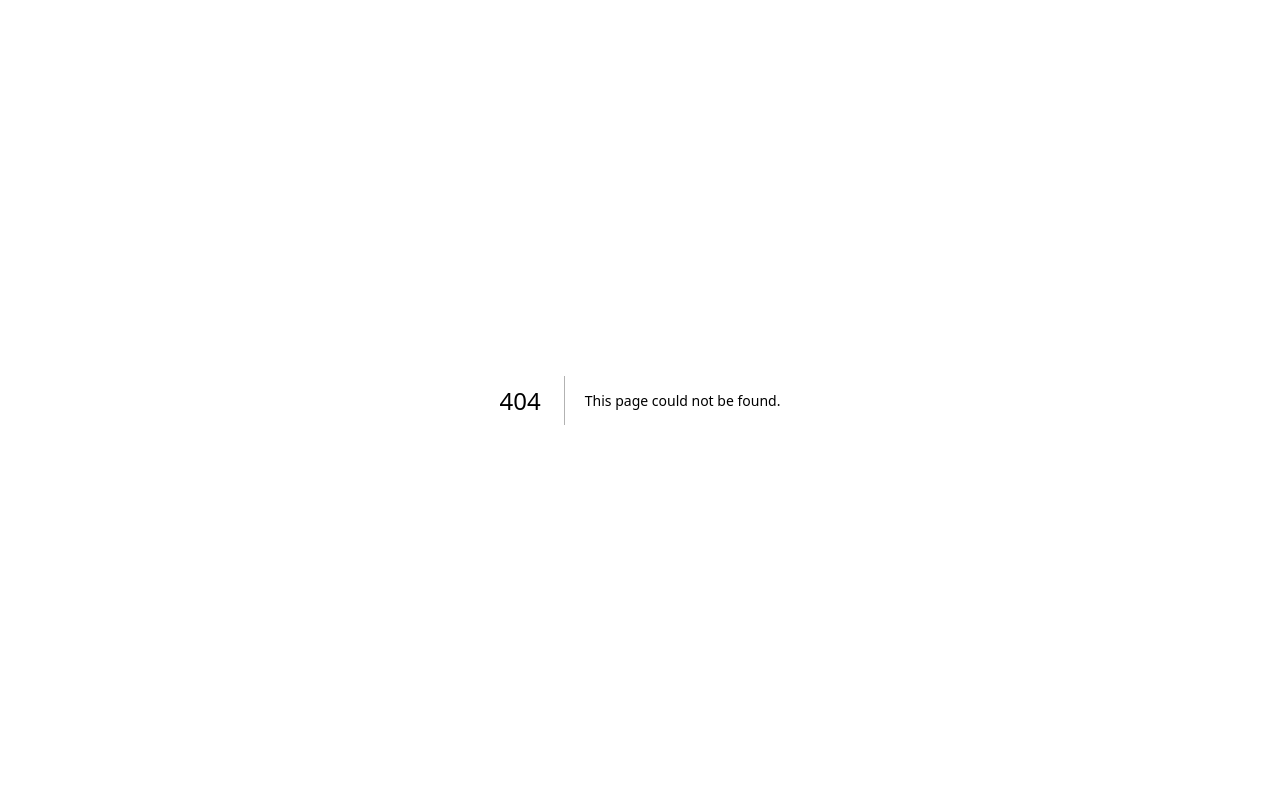
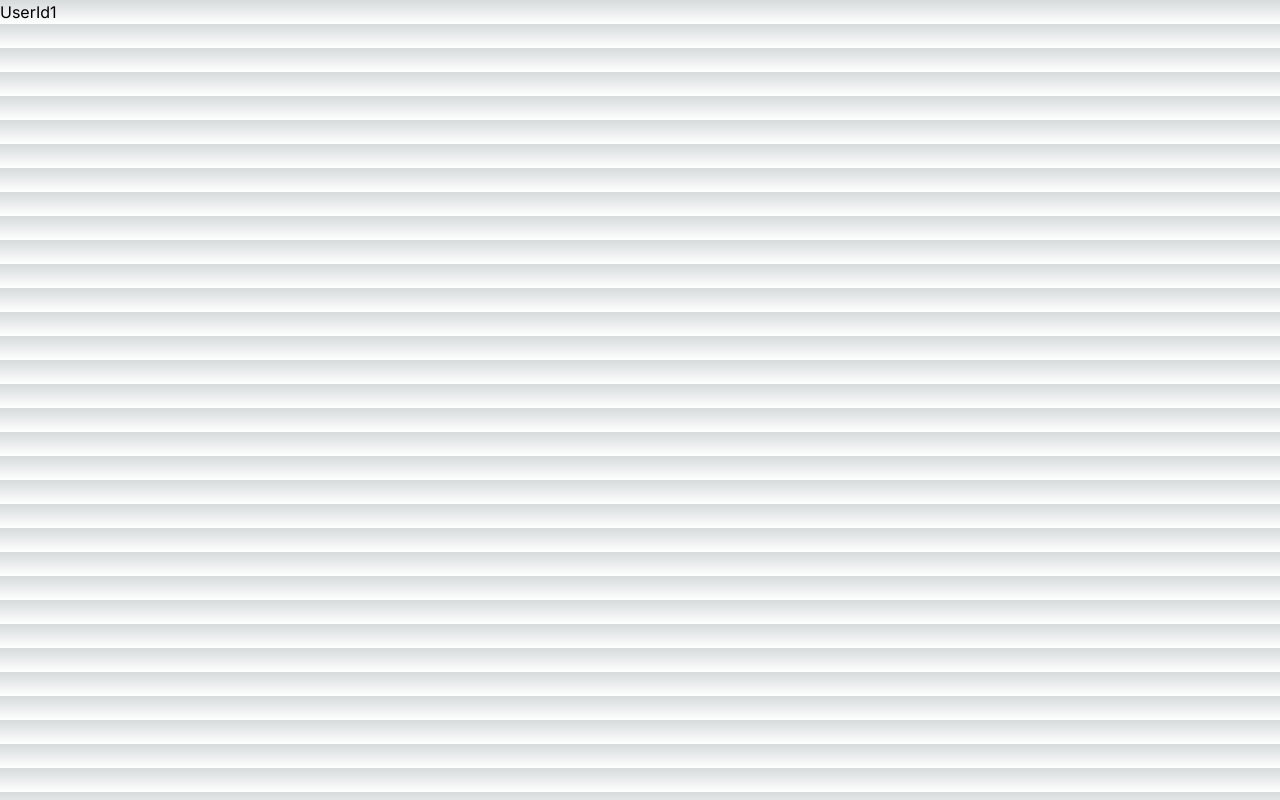
Before and after one commit to Nurlan-Bakenbaev/NEXTJS01, a Next.js app: page /profile/1 in a window 1280 px wide. Before the commit this address had no page. Built offline with nearby package versions, Linux system fonts and the light colour scheme.

Commit message:
new file:   src/app/profile/[id]/page.tsx 	new file:   src/app/profile/page.tsx 	new file:   src/helpers/types.ts

```diff
--- /dev/null
+++ b/src/app/profile/[id]/page.tsx
@@ -0,0 +1,8 @@
+import React from "react";
+import { UserProfileProps } from "@/helpers/types";
+
+const UserProfile: React.FC<UserProfileProps> = ({ params }) => {
+  return <div>UserId{params.id}</div>;
+};
+
+export default UserProfile;
--- /dev/null
+++ b/src/app/profile/page.tsx
@@ -0,0 +1,7 @@
+import React from "react";
+
+const Profile = () => {
+  return <div>Profile</div>;
+};
+
+export default Profile;
--- /dev/null
+++ b/src/helpers/types.ts
@@ -0,0 +1,5 @@
+export interface UserProfileProps {
+  params: {
+    id: string;
+  };
+}
```
